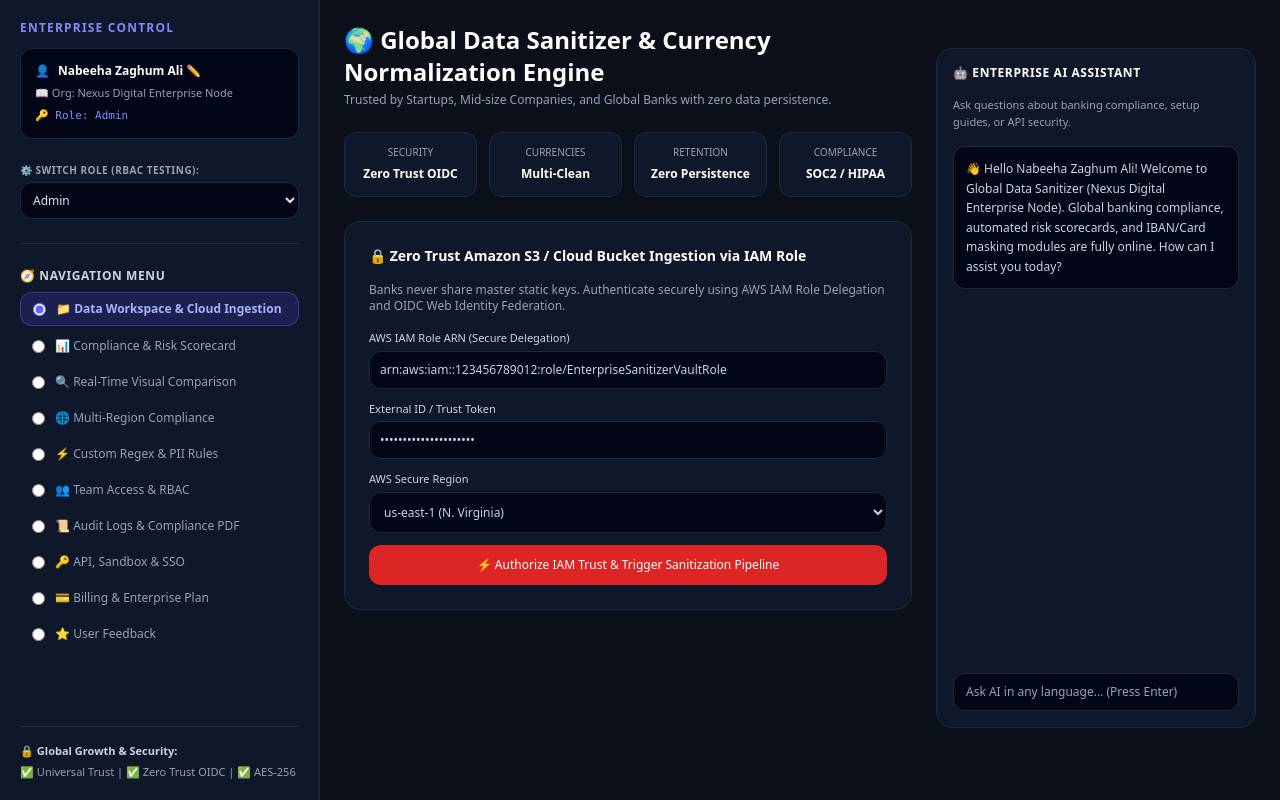
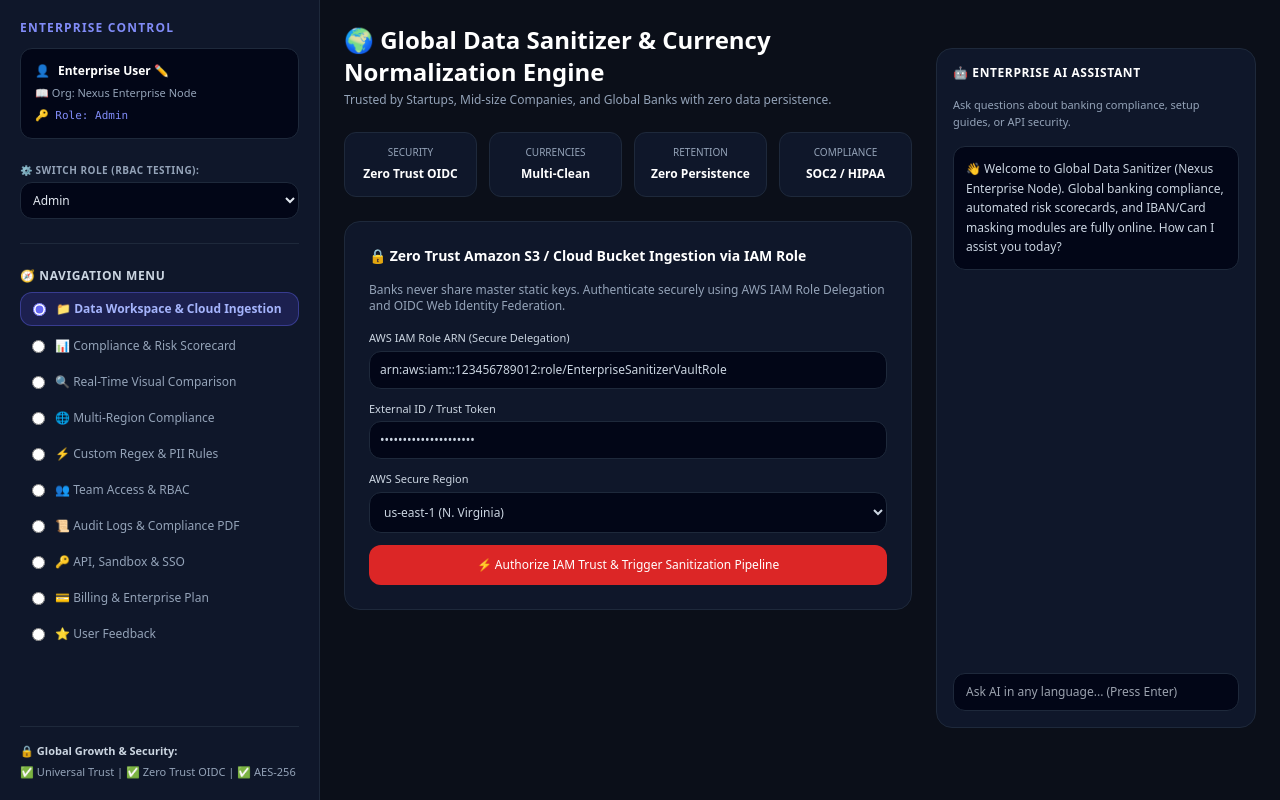
Before and after one commit to nabeehazaghumali-afk/global-data-sanitizer, a Next.js app: page / in a window 1280 px wide. Built offline with nearby package versions, Linux system fonts and the light colour scheme.

Commit message:
Update page.js

```diff
--- a/app/page.js
+++ b/app/page.js
@@ -13,13 +13,13 @@ function DashboardContent() {
   };
 
   const [selectedRole, setSelectedRole] = useState('Admin');
-  const [userName, setUserName] = useState('Nabeeha Zaghum Ali');
+  const [userName, setUserName] = useState('Enterprise User');
   const [isEditingName, setIsEditingName] = useState(false);
   const [aiPrompt, setAiPrompt] = useState('');
-  const [aiResponse, setAiResponse] = useState('👋 Hello Nabeeha Zaghum Ali! Welcome to Global Data Sanitizer (Nexus Digital Enterprise Node). Global banking compliance, automated risk scorecards, and IBAN/Card masking modules are fully online. How can I assist you today?');
+  const [aiResponse, setAiResponse] = useState('👋 Welcome to Global Data Sanitizer (Nexus Enterprise Node). Global banking compliance, automated risk scorecards, and IBAN/Card masking modules are fully online. How can I assist you today?');
 
   // Masking & File state
-  const [fileContent, setFileContent] = useState('{\n  "customer": "Nabeeha Ali",\n  "email": "nabeeha.ali@bank-vault.com",\n  "iban": "GB33BUKB20201555555555",\n  "amount": "EUR 24,500.00"\n}');
+  const [fileContent, setFileContent] = useState('{\n  "customer": "Enterprise Client",\n  "email": "client@bank-vault.com",\n  "iban": "GB33BUKB20201555555555",\n  "amount": "EUR 24,500.00"\n}');
   const [sanitizedResult, setSanitizedResult] = useState('');
 
   const modules = [
@@ -62,12 +62,12 @@ function DashboardContent() {
                     className="bg-slate-900 border border-indigo-500 px-1 py-0.5 rounded text-xs text-white outline-none w-36"
                   />
                 ) : (
-                  <span onClick={() => setIsEditingName(true)} className="cursor-pointer hover:text-indigo-400">
+                  <span onClick={() => setIsEditingName(true)} className="cursor-pointer hover:text-indigo-400" title="Click to edit user name">
                     {userName} ✏️
                   </span>
                 )}
               </div>
-              <div className="text-[11px] text-slate-400">📖 Org: Nexus Digital Enterprise Node</div>
+              <div className="text-[11px] text-slate-400">📖 Org: Nexus Enterprise Node</div>
               <div className="text-[11px] text-indigo-400 font-mono">🔑 Role: {selectedRole}</div>
             </div>
           </div>
```
